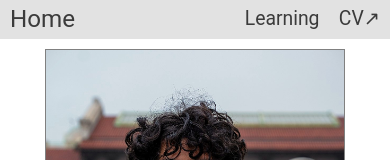
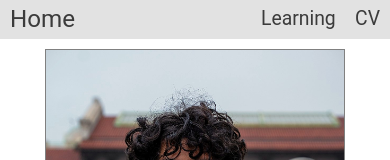
Before and after one commit to joebangles/website, a React (Vite) app: page / in a window 390 px wide. Shown: the top 160 px of the page. Built offline with nearby package versions, Linux system fonts and the light colour scheme.

Commit message:
Fixed header issue on mobile

```diff
--- a/src/components/SiteHeader/SiteHeader.tsx
+++ b/src/components/SiteHeader/SiteHeader.tsx
@@ -10,7 +10,7 @@ function SiteHeader() {
                         <Link to="/" className="navlink navlink--type-home">Home</Link>
                         <Link to="/learning" className="navlink navlink--position-leftmost">Learning</Link>
                         {/* <Link to="/other" className="navlink">Other</Link> */}
-                        <a href="/colello_cv.pdf" target="_blank" rel="noopener noreferrer" className="navlink">CV↗</a>
+                        <a href="/colello_cv.pdf" target="_blank" rel="noopener noreferrer" className="navlink">CV</a>
                     </div>
                 </div>
             </header>
```
